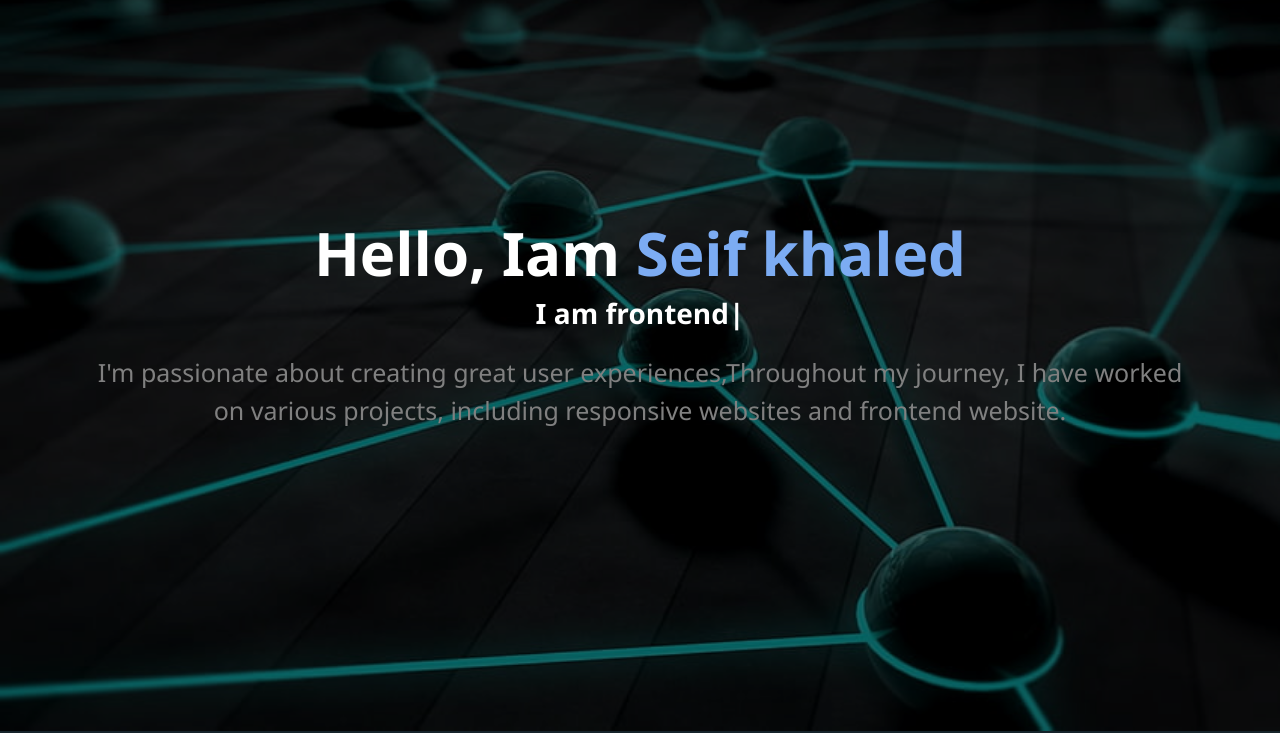
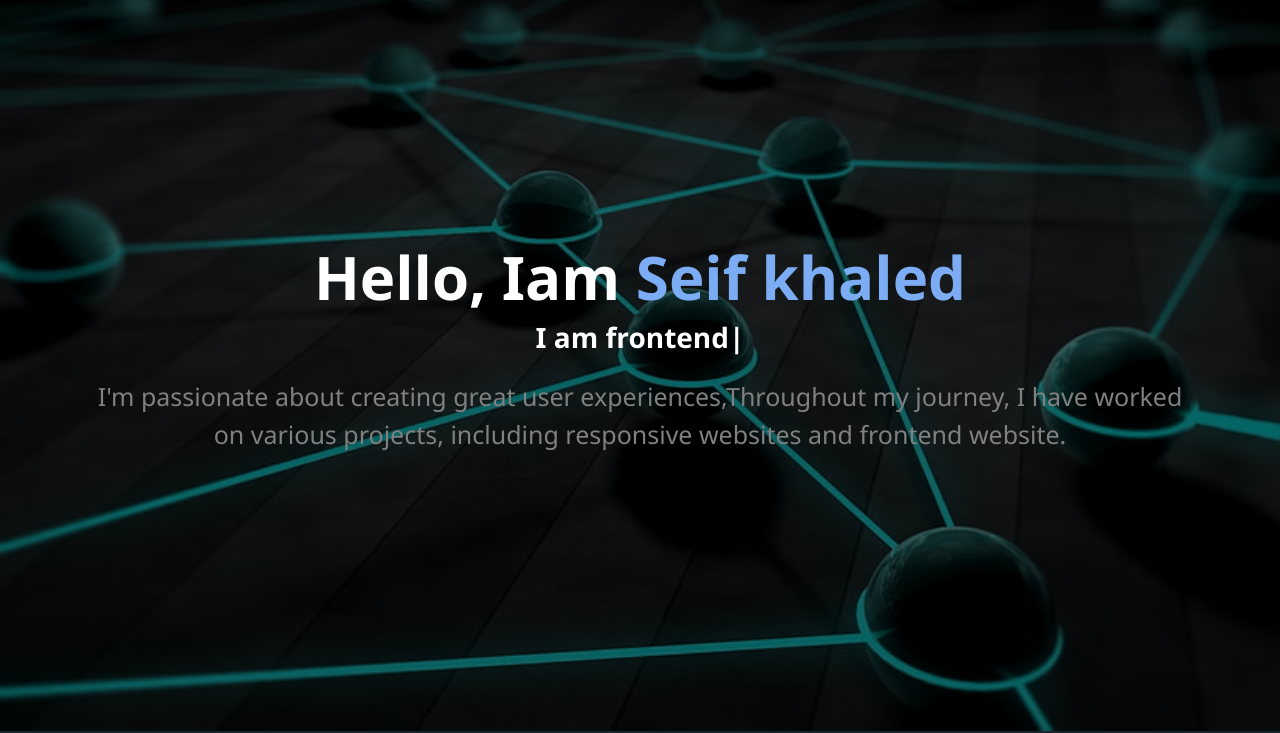
Before and after one commit to Skhaled2/PORTIFOLIO, a plain HTML site: page index.html in a window 1280 px wide. Shown: the part 69-802 px from the top of the page. Drawn offline with Linux system fonts and the light colour scheme; files whose address does not match are found by name.

Commit message:
Update index.html

```diff
--- a/index.html
+++ b/index.html
@@ -40,9 +40,10 @@
 
   <section id="home-sec">
     <div class="home">
+
       <div class="home-layer h-100 d-flex justify-content-center align align-items-center">
         <div class="container">
-        <div class="caption text-white text-center">
+        <div class="caption text-white text-center mt-5 bt-5">
           <h1 class="fw-bold ">Hello, Iam <span class="name">Seif khaled</span></h1>
           <h3 class="animation-header fw-bold">I am </h3>
           <p class="home_para d-flex justify-content-center align align-items-center mt-4">I'm passionate about creating great user experiences,Throughout my journey, I have worked on various projects, including responsive websites and frontend website. </p>
```
